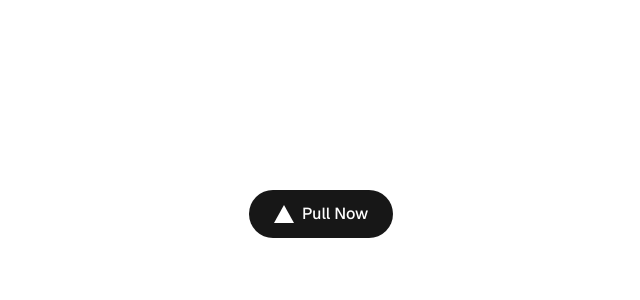
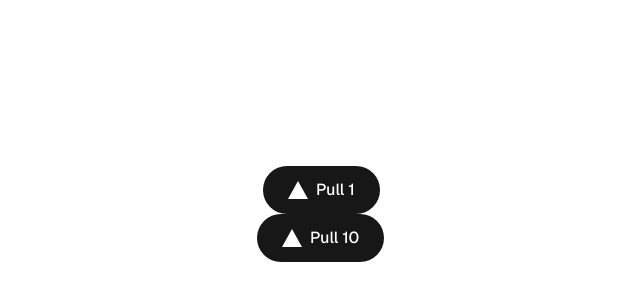
Before and after one commit to thomasDevan99/kyki, a Next.js app: page / in a window 1280 px wide. Shown: the part 186-486 px from the top of the page, without its empty margins (319-959 px from the left). Built offline with nearby package versions, Linux system fonts and the light colour scheme.

Commit message:
Add: 10 pull button, numberOfPulls prop

```diff
--- a/src/app/page.js
+++ b/src/app/page.js
@@ -7,12 +7,12 @@ import { motion } from "framer-motion";
 
 export default function Home() {
   const [isIdle, setisIdle] = useState(true);
-
+  const [pullNum, setPullNum] = useState(1);
 
   return (
     <div className="content-center min-h-screen items-center justify-items-center px-4 sm:px-8 md:px-12 py-8 font-[family-name:var(--font-geist-sans)]">
       <main className="w-full max-w-4xl flex flex-col items-center">
-        {!isIdle && <RotateShowcase setisIdle={setisIdle} />}
+        {!isIdle && <RotateShowcase setisIdle={setisIdle} numberOfPulls={pullNum} />}
         {isIdle && (
           <motion.button
             className="rounded-full border border-transparent transition-colors flex items-center justify-center bg-foreground text-background gap-2 hover:bg-[#383838] dark:hover:bg-[#ccc] font-medium text-sm sm:text-base h-10 sm:h-12 px-4 sm:px-6"
@@ -35,7 +35,35 @@ export default function Home() {
               width={20}
               height={20}
             />
-            Pull Now
+            Pull 1
+          </motion.button>
+        )}
+        {isIdle && (
+          <motion.button
+            className="rounded-full border border-transparent transition-colors flex items-center justify-center bg-foreground text-background gap-2 hover:bg-[#383838] dark:hover:bg-[#ccc] font-medium text-sm sm:text-base h-10 sm:h-12 px-4 sm:px-6"
+            onClick={() => {
+              setisIdle(false)
+              setPullNum(10)
+            }}
+            animate={{
+              y: [0, -4, 0],       // float up and back down
+              scale: [1, 1.05, 1], // slight breathing effect
+            }}
+            transition={{
+              duration: 2,
+              ease: "easeInOut",
+              repeat: Infinity,
+              repeatType: "loop",
+            }}
+          >
+            <Image
+              className="dark:invert"
+              src="/vercel.svg"
+              alt="Vercel logomark"
+              width={20}
+              height={20}
+            />
+            Pull 10
           </motion.button>
         )}
       </main>
--- a/src/app/rotateShowcase.js
+++ b/src/app/rotateShowcase.js
@@ -2,19 +2,20 @@ import React, { useState } from "react";
 import { motion } from "framer-motion";
 import { possibleResults } from "@/dataStructure/possibleResults";
 
-const buttons = [0, 1, 2, 3, 4, 5, 6, 7, 8];
+const buttons = [0, 1, 2, 3, 4, 5, 6, 7, 8, 9];
 
 
-export default function OrbitingPortal({ setisIdle }) {
+export default function OrbitingPortal({ setisIdle, numberOfPulls }) {
   const [selected, setSelected] = useState(null);
   const [flipped, setFlipped] = useState(false);
   const [pulled, setPulled] = useState();
   const [allReveal, setAllReveal] = useState(false)
+  console.log('numberOfPulls', numberOfPulls);
 
-  const handleButtonClick = (id) => {
-    if (selected === null) {
+  const handleButtonClick = (id, numberOfPulls) => {
+    if (selected === null && numberOfPulls === 1) {
       setSelected(id);
-    } else if (selected === id) {
+    } else if (selected === id || numberOfPulls != 1) {
       setFlipped((prev) => {
         if (prev) return prev
         return !prev;
```
